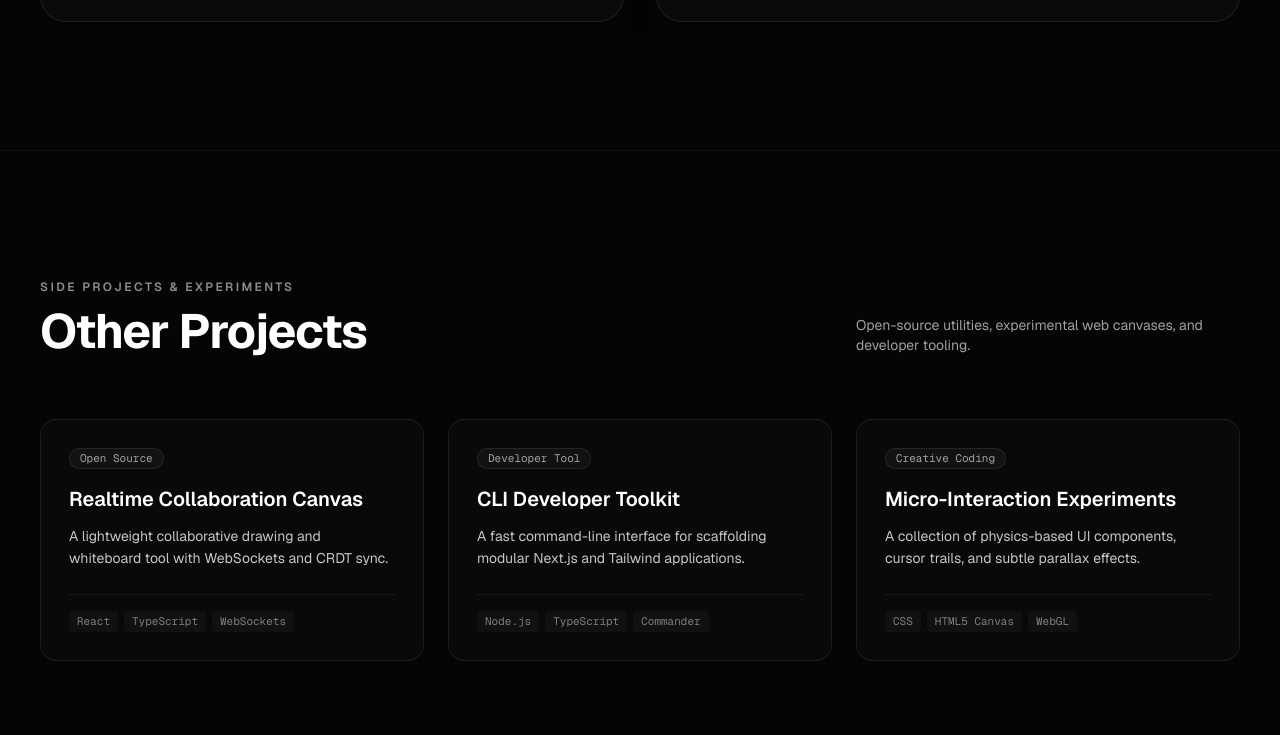
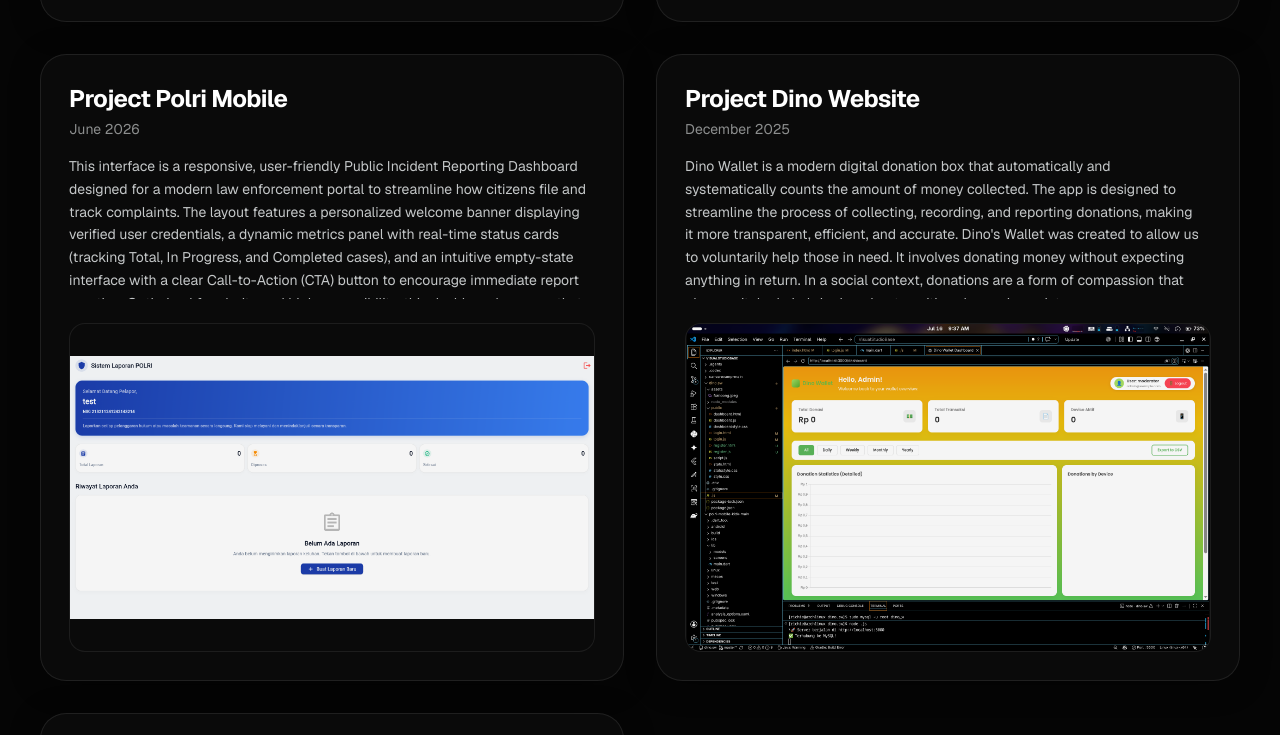
Before and after one commit to richiedavie/nextportjs, a Next.js app: page / in a window 1280 px wide. Shown: the part 2902-3637 px from the top of the page. Built offline with nearby package versions, Linux system fonts and the light colour scheme.

Commit message:
adding another project and also adding other projects card

```diff
--- a/components/sections/OtherProjectsSection.tsx
+++ b/components/sections/OtherProjectsSection.tsx
@@ -1,33 +1,46 @@
 import React from "react";
+import Image from "next/image";
 
-interface Project {
+interface ExampleProject {
   title: string;
   tag: string;
   description: string;
+  image?: string;
   technologies: string[];
 }
 
-const otherProjects: Project[] = [
+const exampleProjects: ExampleProject[] = [
   {
-    title: "Realtime Collaboration Canvas",
-    tag: "Open Source",
+    title: "Terahome Fiber Internet",
+    tag: "Web App",
     description:
-      "A lightweight collaborative drawing and whiteboard tool with WebSockets and CRDT sync.",
-    technologies: ["React", "TypeScript", "WebSockets"],
+      "High-speed fiber internet provider portal with real-time speed checker, plan selector, and subscriber dashboard.",
+    image: "/images/terahome.png",
+    technologies: ["Next.js", "Tailwind CSS", "TypeScript"],
   },
   {
-    title: "CLI Developer Toolkit",
-    tag: "Developer Tool",
+    title: "System Debloater & Optimizer",
+    tag: "Utility Tool",
     description:
-      "A fast command-line interface for scaffolding modular Next.js and Tailwind applications.",
-    technologies: ["Node.js", "TypeScript", "Commander"],
+      "Automated system utility to remove bloatware, disable telemetry, and optimize system background resource consumption.",
+    image: "/images/Debloat.png",
+    technologies: ["PowerShell", "Batch", "CLI"],
   },
   {
-    title: "Micro-Interaction Experiments",
-    tag: "Creative Coding",
+    title: "PawShop Pet Care & Store",
+    tag: "E-Commerce",
     description:
-      "A collection of physics-based UI components, cursor trails, and subtle parallax effects.",
-    technologies: ["CSS", "HTML5 Canvas", "WebGL"],
+      "Modern pet supplies store and veterinary clinic appointment scheduling interface with cart management.",
+    image: "/images/pawshop.png",
+    technologies: ["React", "CSS Modules", "JavaScript"],
+  },
+  {
+    title: "Clean The Room Minigame",
+    tag: "Game Dev",
+    description:
+      "An interactive arcade minigame focused on obstacle avoidance, score multipliers, and fast-paced controls.",
+    image: "/images/cleantheroom.png",
+    technologies: ["Scratch", "Game Logic", "Canvas"],
   },
 ];
 
@@ -45,29 +58,42 @@
             </h2>
           </div>
           <p className="text-sm text-[#c4c7c8]/80 max-w-sm">
-            Open-source utilities, experimental web canvases, and developer tooling.
+            A collection of side projects, experiments, utilities, and experimental interfaces.
           </p>
         </div>
 
-        <div className="grid grid-cols-1 md:grid-cols-3 gap-6">
-          {otherProjects.map((project, idx) => (
+        {/* Grid of Example Project Boxes */}
+        <div className="grid grid-cols-1 md:grid-cols-2 gap-6 sm:gap-8">
+          {exampleProjects.map((project, idx) => (
             <div
               key={idx}
-              className="group relative flex flex-col justify-between p-7 rounded-2xl bg-white/[0.02] border border-white/[0.08] hover:border-white/20 hover:bg-white/[0.04] transition-all duration-300"
+              className="group relative flex flex-col justify-between p-6 sm:p-7 rounded-[26px] bg-[#0e0e0e]/70 backdrop-blur-xl border border-white/[0.09] hover:border-white/20 transition-all duration-300 shadow-[0_4px_30px_rgba(0,0,0,0.4)]"
             >
               <div>
-                <div className="flex items-center justify-between text-xs text-[#c4c7c8]/60 mb-4">
+                <div className="flex items-center justify-between text-xs text-[#c4c7c8]/60 mb-3">
                   <span className="px-2.5 py-0.5 rounded-full bg-white/[0.04] border border-white/[0.08] text-[#c4c7c8]/80 font-mono text-[11px]">
                     {project.tag}
                   </span>
                 </div>
-                <h3 className="text-xl font-semibold text-white mb-3">
+                <h3 className="text-xl sm:text-2xl font-bold tracking-tight text-white mb-2">
                   {project.title}
                 </h3>
-                <p className="text-sm text-[#c4c7c8] leading-relaxed font-normal mb-6">
+                <p className="text-xs sm:text-sm text-[#c4c7c8] leading-relaxed font-normal mb-6">
                   {project.description}
                 </p>
               </div>
+
+              {project.image && (
+                <div className="relative w-full aspect-[16/10] rounded-xl sm:rounded-2xl overflow-hidden bg-[#0a0a0a] border border-white/[0.08] group-hover:border-white/20 transition-colors mb-6">
+                  <Image
+                    src={project.image}
+                    alt={project.title}
+                    fill
+                    sizes="(max-width: 1024px) 100vw, 560px"
+                    className="object-contain filter contrast-[1.02] brightness-95 group-hover:brightness-100 transition-all duration-500"
+                  />
+                </div>
+              )}
 
               <div>
                 <div className="flex flex-wrap gap-1.5 pt-4 border-t border-white/[0.06]">
--- a/components/sections/PortfolioSection.tsx
+++ b/components/sections/PortfolioSection.tsx
@@ -42,6 +42,30 @@
     image: "/images/ProjectHandDetection.png",
     alt: "Project Hand Detection [ID]",
   },
+  {
+    title: "Project Polri Mobile",
+    date: "June 2026",
+    description:
+      "This interface is a responsive, user-friendly Public Incident Reporting Dashboard designed for a modern law enforcement portal to streamline how citizens file and track complaints. The layout features a personalized welcome banner displaying verified user credentials, a dynamic metrics panel with real-time status cards (tracking Total, In Progress, and Completed cases), and an intuitive empty-state interface with a clear Call-to-Action (CTA) button to encourage immediate report creation. Optimized for clarity and high accessibility, this dashboard ensures that users of all technical levels can effortlessly navigate the platform and securely communicate with authorities.",
+    image: "/images/ProjectPolriMobile.png",
+    alt: "Project Polri Mobile",
+  },
+  {
+    title: "Project Dino Website",
+    date: "December 2025",
+    description:
+      "Dino Wallet is a modern digital donation box that automatically and systematically counts the amount of money collected. The app is designed to streamline the process of collecting, recording, and reporting donations, making it more transparent, efficient, and accurate. Dino's Wallet was created to allow us to voluntarily help those in need. It involves donating money without expecting anything in return. In a social context, donations are a form of compassion that plays a vital role in bringing about positive change in society.",
+    image: "/images/ProjectDinoWebsite.png",
+    alt: "Project Dino Website",
+  },
+  {
+    title: "Blender Animating 3D",
+    date: "June 2025",
+    description:
+      "A professional product visualization featuring three beverage bottles. This animation focuses on multi-camera switching and dynamic rotation to showcase the product from various angles within a clean, studio-lit environment.",
+    image: "/images/BlenderAnimating3D.png",
+    alt: "Blender Animating 3D",
+  },
 ];
 
 export function PortfolioSection() {
@@ -58,11 +82,11 @@
             </h2>
           </div>
           <p className="text-sm text-[#c4c7c8]/80 max-w-sm">
-            Showcase of featured web applications, replicas, interactive minigames, and computer vision projects.
+            Showcase of featured web applications, replicas, interactive minigames, computer vision systems, and 3D animations.
           </p>
         </div>
 
-        {/* 2x2 Grid of Cards */}
+        {/* Responsive Grid of Cards */}
         <div className="grid grid-cols-1 lg:grid-cols-2 gap-6 sm:gap-8">
           {portfolioItems.map((item, idx) => (
             <div
```
Also changed, not shown: public/images/BlenderAnimating3D.png (added).
